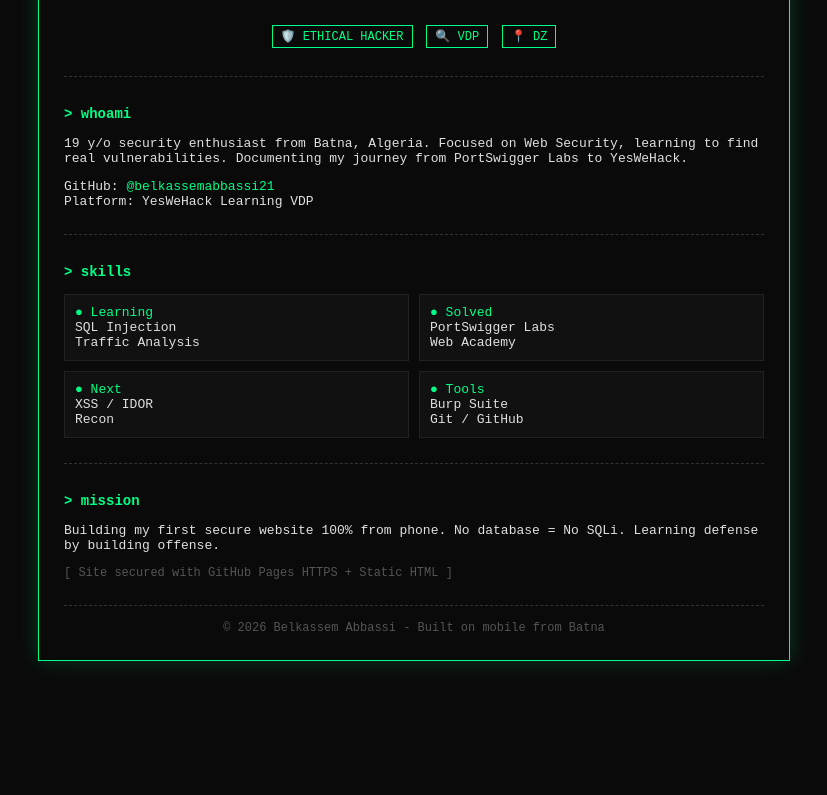
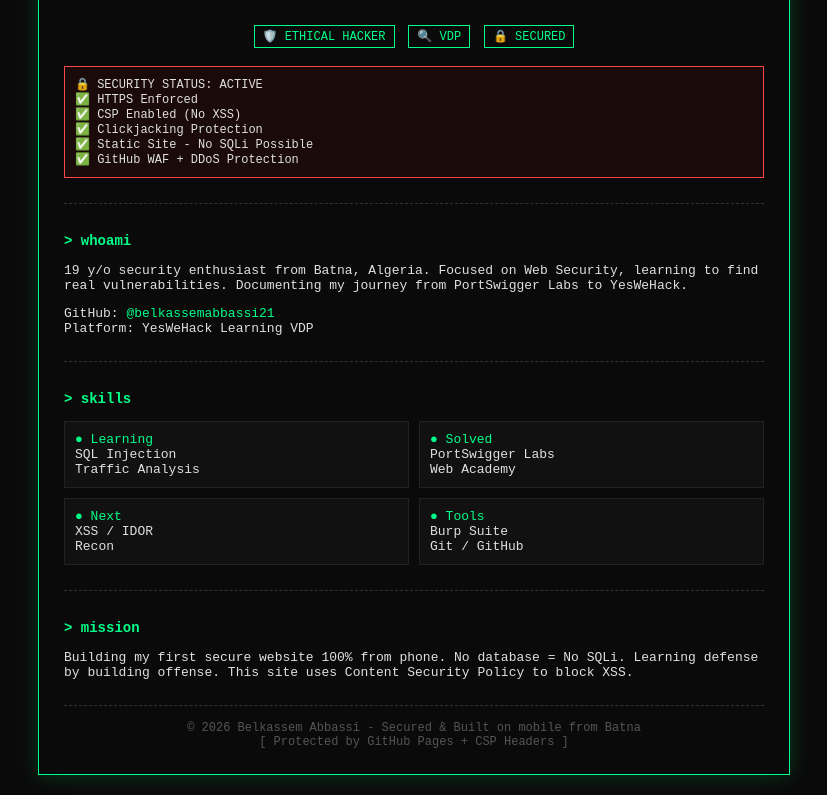
Before and after one commit to belkassemabbassi21-dotcom/belkassemabbassi21.github.io, a plain HTML site: page index.html in a window 1280 px wide. Shown: the part 117-912 px from the top of the page, without its empty margins (226-1053 px from the left). Before the commit the page ends 800 px from the top, so only its background shows below. Drawn offline with Linux system fonts and the light colour scheme.

Commit message:
Update index.html

```diff
--- a/index.html
+++ b/index.html
@@ -4,6 +4,12 @@
 <meta charset="UTF-8">
 <meta name="viewport" content="width=device-width, initial-scale=1.0">
 <title>Belkassem Abbassi | Security Researcher</title>
+<!-- SECURITY HEADERS - Protection Level MAX -->
+<meta http-equiv="Content-Security-Policy" content="default-src 'self'; style-src 'unsafe-inline'; img-src 'self' data:; base-uri 'self';">
+<meta http-equiv="X-Content-Type-Options" content="nosniff">
+<meta http-equiv="X-Frame-Options" content="DENY">
+<meta http-equiv="Referrer-Policy" content="strict-origin-when-cross-origin">
+<meta name="robots" content="noindex, nofollow">
 <style>
 body{background:#0a0a0a;color:#e0e0e0;font-family:monospace;margin:0;padding:20px;}
 .container{max-width:700px;margin:auto;border:1px solid #00ff88;padding:25px;box-shadow:0 0 20px rgba(0,255,136,0.2);}
@@ -17,6 +23,7 @@ a:hover{text-decoration:underline;}
 .status{color:#00ff88;}
 .grid{display:grid;grid-template-columns:1fr 1fr;gap:10px;margin-top:10px;}
 .card{border:1px solid #222;padding:10px;background:#111;}
+.sec-box{border:1px solid #ff4444;background:#1a0a0a;padding:10px;margin-top:15px;font-size:12px;}
 </style>
 </head>
 <body>
@@ -27,7 +34,16 @@ a:hover{text-decoration:underline;}
 <div style="text-align:center">
 <span class="badge">🛡️ ETHICAL HACKER</span>
 <span class="badge">🔍 VDP</span>
-<span class="badge">📍 DZ</span>
+<span class="badge">🔒 SECURED</span>
+</div>
+
+<div class="sec-box">
+🔒 SECURITY STATUS: ACTIVE<br>
+✅ HTTPS Enforced<br>
+✅ CSP Enabled (No XSS)<br>
+✅ Clickjacking Protection<br>
+✅ Static Site - No SQLi Possible<br>
+✅ GitHub WAF + DDoS Protection
 </div>
 
 <div class="section">
@@ -49,12 +65,12 @@ Platform: YesWeHack Learning VDP</p>
 
 <div class="section">
 <h3>> mission</h3>
-<p>Building my first secure website 100% from phone. No database = No SQLi. Learning defense by building offense.</p>
-<p style="color:#555;font-size:12px;">[ Site secured with GitHub Pages HTTPS + Static HTML ]</p>
+<p>Building my first secure website 100% from phone. No database = No SQLi. Learning defense by building offense. This site uses Content Security Policy to block XSS.</p>
 </div>
 
 <div class="section" style="text-align:center;color:#555;font-size:12px">
-© 2026 Belkassem Abbassi - Built on mobile from Batna
+© 2026 Belkassem Abbassi - Secured & Built on mobile from Batna<br>
+[ Protected by GitHub Pages + CSP Headers ]
 </div>
 
 </div>
```
